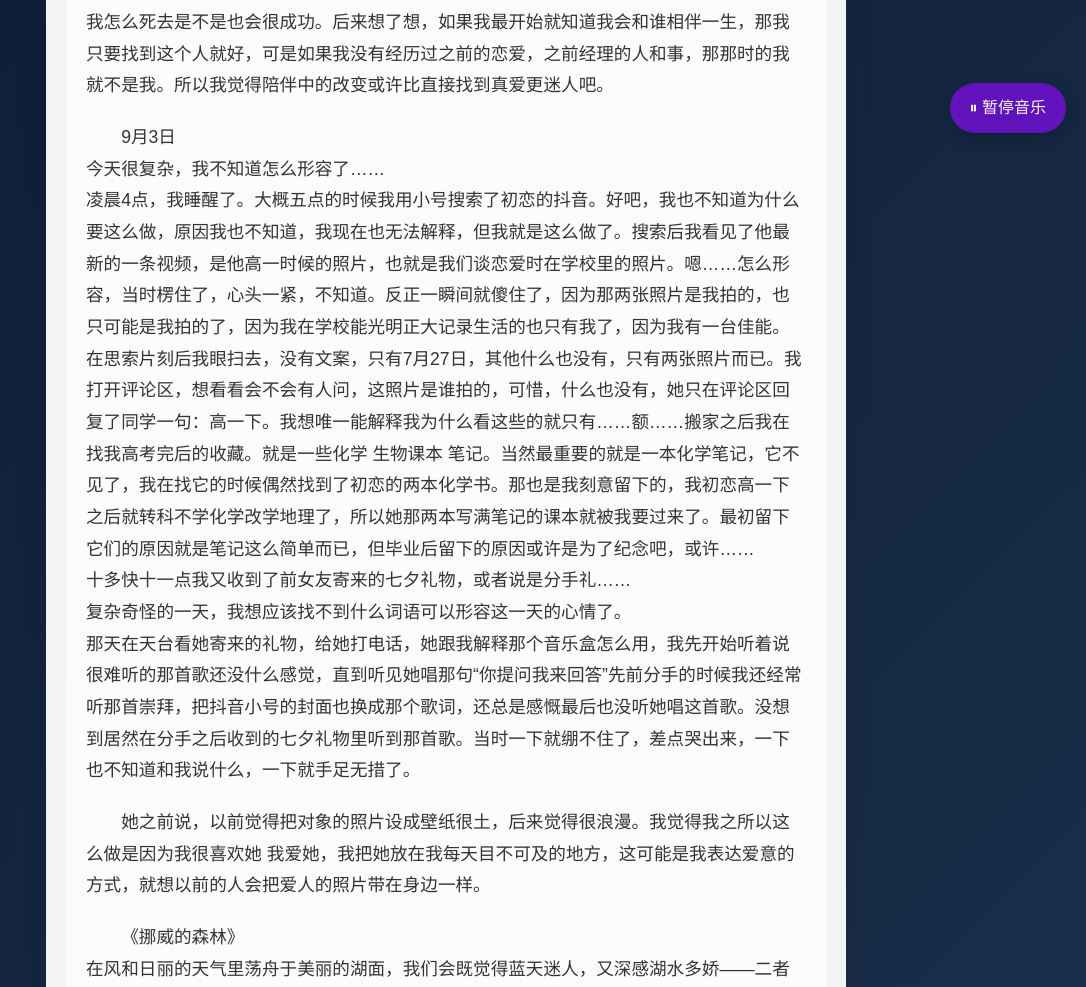
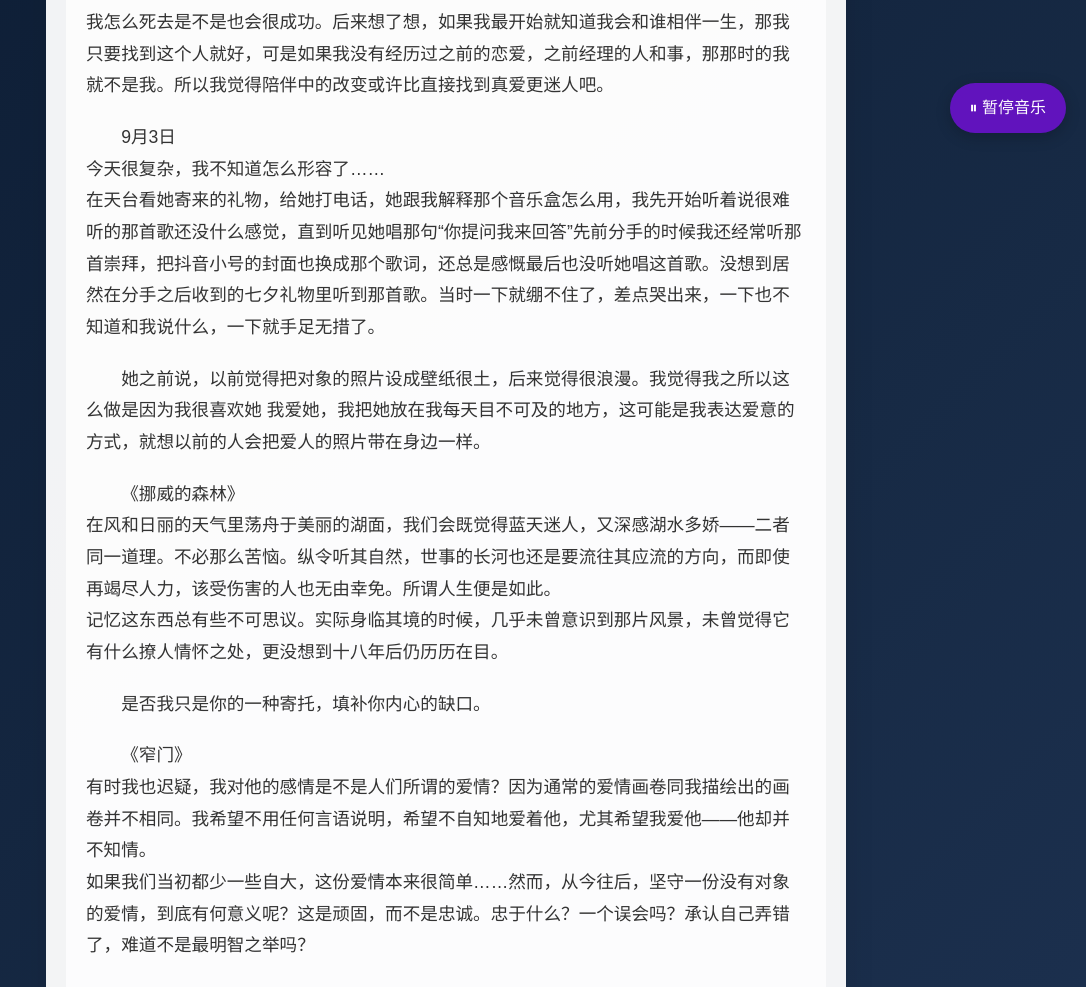
Before and after one commit to gaifly/gaifly.github.io, a plain HTML site: page index.html in a window 1280 px wide. Shown: the part 647-1634 px from the top of the page, without its empty margins (194-1280 px from the left). Drawn offline with Linux system fonts and the light colour scheme.

Commit message:
index.html

```diff
--- a/index.html
+++ b/index.html
@@ -184,11 +184,8 @@
             <p>我才18岁，我不缺重来一次的勇气，年少的青涩与勇敢是不可多得的，我想我要跟我爱的人一起变得成熟，而不是变成熟之后再找到爱的人。网络上那些相伴长久的人往往比奔现成功 找到好对象更打动我，就像她在那个本子里写的，时间是给一个人最好的礼物。我确实很多不完美 或许按她说的我不是你适合的类型，但是我们两个都在为彼此慢慢改变，让她感到疲惫我很对不起，但是我愿意改变，这是我自愿为她做的付出。我觉得找到那个适合的人并不容易，相反成为那个适合的人才更浪漫，因为结果只是结果，过程才是礼物。前几天看了一部电影，里面的主角小时候就知道自己会以什么样的方式死去，所以他大胆的做很多事，他表达能力也很好，追到了喜欢的人，说实话我敬佩他，我也想成为他，我想如果Also 我怎么死去是不是也会很成功。后来想了想，如果我最开始就知道我会和谁相伴一生，那我只要找到这个人就好，可是如果我没有经历过之前的恋爱，之前经理的人和事，那那时的我就不是我。所以我觉得陪伴中的改变或许比直接找到真爱更迷人吧。</p>
             <p>9月3日<br>
 今天很复杂，我不知道怎么形容了……<br>
-凌晨4点，我睡醒了。大概五点的时候我用小号搜索了初恋的抖音。好吧，我也不知道为什么要这么做，原因我也不知道，我现在也无法解释，但我就是这么做了。搜索后我看见了他最新的一条视频，是他高一时候的照片，也就是我们谈恋爱时在学校里的照片。嗯……怎么形容，当时楞住了，心头一紧，不知道。反正一瞬间就傻住了，因为那两张照片是我拍的，也只可能是我拍的了，因为我在学校能光明正大记录生活的也只有我了，因为我有一台佳能。在思索片刻后我眼扫去，没有文案，只有7月27日，其他什么也没有，只有两张照片而已。我打开评论区，想看看会不会有人问，这照片是谁拍的，可惜，什么也没有，她只在评论区回复了同学一句：高一下。我想唯一能解释我为什么看这些的就只有……额……搬家之后我在找我高考完后的收藏。就是一些化学 生物课本 笔记。当然最重要的就是一本化学笔记，它不见了，我在找它的时候偶然找到了初恋的两本化学书。那也是我刻意留下的，我初恋高一下之后就转科不学化学改学地理了，所以她那两本写满笔记的课本就被我要过来了。最初留下它们的原因就是笔记这么简单而已，但毕业后留下的原因或许是为了纪念吧，或许……<br>
-十多快十一点我又收到了前女友寄来的七夕礼物，或者说是分手礼……<br>
-复杂奇怪的一天，我想应该找不到什么词语可以形容这一天的心情了。<br>
 
-那天在天台看她寄来的礼物，给她打电话，她跟我解释那个音乐盒怎么用，我先开始听着说很难听的那首歌还没什么感觉，直到听见她唱那句“你提问我来回答”先前分手的时候我还经常听那首崇拜，把抖音小号的封面也换成那个歌词，还总是感慨最后也没听她唱这首歌。没想到居然在分手之后收到的七夕礼物里听到那首歌。当时一下就绷不住了，差点哭出来，一下也不知道和我说什么，一下就手足无措了。
+在天台看她寄来的礼物，给她打电话，她跟我解释那个音乐盒怎么用，我先开始听着说很难听的那首歌还没什么感觉，直到听见她唱那句“你提问我来回答”先前分手的时候我还经常听那首崇拜，把抖音小号的封面也换成那个歌词，还总是感慨最后也没听她唱这首歌。没想到居然在分手之后收到的七夕礼物里听到那首歌。当时一下就绷不住了，差点哭出来，一下也不知道和我说什么，一下就手足无措了。
 </p>
             <p>她之前说，以前觉得把对象的照片设成壁纸很土，后来觉得很浪漫。我觉得我之所以这么做是因为我很喜欢她 我爱她，我把她放在我每天目不可及的地方，这可能是我表达爱意的方式，就想以前的人会把爱人的照片带在身边一样。</p>
             <p>《挪威的森林》<br>
@@ -382,4 +379,5 @@
         });
     </script>
 </body>
+
 </html>
```
